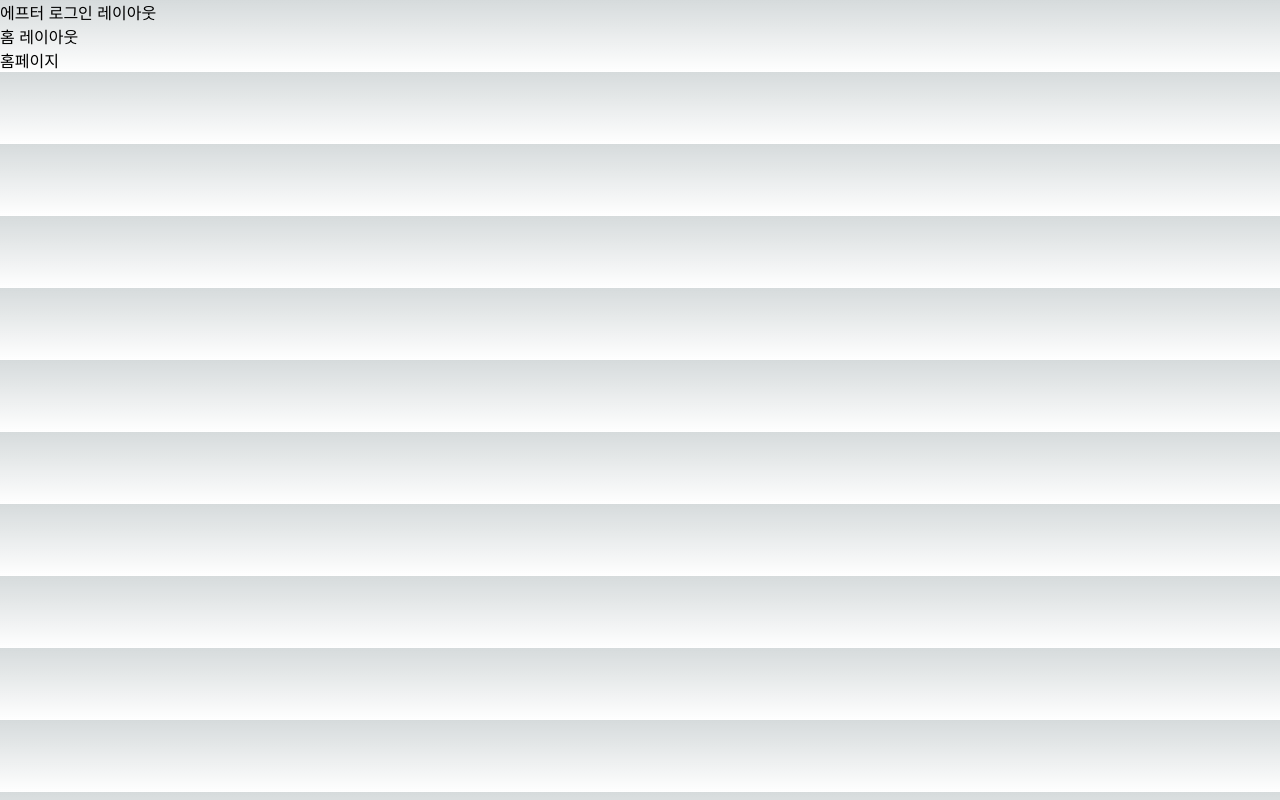
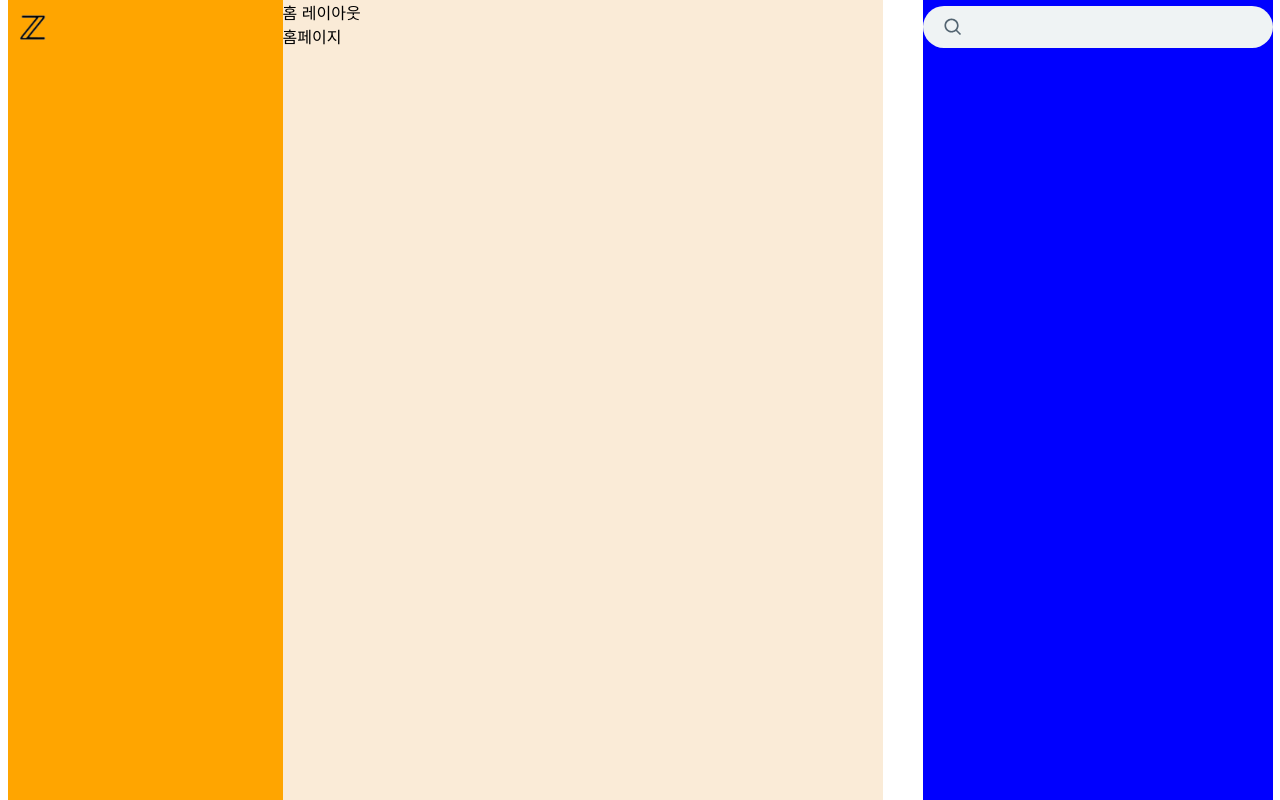
Before and after one commit to baeksehee/NextPlusReact-Query, a Next.js app in the folder z-com/: page /home in a window 1280 px wide. Built offline with nearby package versions, Linux system fonts and the light colour scheme.

Commit message:
Section02-레이아웃 클론하기

```diff
--- /dev/null
+++ b/z-com/src/app/(afterLogin)/layout.module.css
@@ -0,0 +1,98 @@
+.container {
+  display: flex;
+  align-items: stretch;
+  background-color: #fff;
+  color: black;
+}
+
+.leftSectionWrapper {
+  display: flex;
+  align-items: flex-end;
+  flex-direction: column;
+  flex-grow: 1;
+}
+
+.leftSection {
+  width: 275px;
+  height: 100dvh;
+}
+
+.leftSectionFixed {
+  background-color: orange;
+  position: fixed;
+  width: inherit;
+  height: 100dvh;
+  display: flex;
+  flex-direction: column;
+}
+
+.logo {
+  display: inline-block;
+  height: 56px;
+  margin-top: 2px;
+}
+
+.logoPill {
+  width: 50px;
+  height: 50px;
+  border-radius: 50%;
+  display: flex;
+  justify-content: center;
+  align-items: center;
+}
+.logoPill:hover {
+  background-color: rgba(15, 20, 25, 0.1);
+}
+
+.rightSectionWrapper {
+  display: flex;
+  align-items: flex-start;
+  height: 100dvh;
+  flex-direction: column;
+  flex-grow: 1;
+}
+
+.rightSectionInner {
+  height: 100%;
+  width: 990px;
+  display: flex;
+  justify-content: space-between;
+}
+
+.main {
+  background-color: antiquewhite;
+  width: 600px;
+  height: 200dvh;
+}
+
+.rightSection {
+  background-color: blue;
+  width: 350px;
+  height: 100%;
+}
+
+.search {
+  position: fixed;
+  height: 42px;
+  width: inherit;
+  border-radius: 21px;
+  background-color: rgb(239, 243, 244);
+  margin-top: 6px;
+  margin-bottom: 12px;
+  display: flex;
+  align-items: center;
+}
+
+.search svg {
+  margin-left: 20px;
+  fill: rgb(83, 100, 113);
+}
+
+.search input {
+  outline: none;
+  background-color: inherit;
+  border: none;
+  padding: 12px;
+  margin-left: 5px;
+  font-size: 15px;
+}
--- a/z-com/src/app/(afterLogin)/layout.tsx
+++ b/z-com/src/app/(afterLogin)/layout.tsx
@@ -1,4 +1,8 @@
 import { ReactNode } from "react";
+import style from "@/app/(afterLogin)/layout.module.css";
+import Link from "next/link";
+import Image from "next/image";
+import ZLogo from "../../../public/zlogo.png";
 
 export default function AfterLoginLayout({
   children,
@@ -6,9 +10,33 @@ export default function AfterLoginLayout({
   children: ReactNode;
 }) {
   return (
-    <div>
-      에프터 로그인 레이아웃
-      {children}
+    <div className={style.container}>
+      <header className={style.leftSectionWrapper}>
+        <section className={style.leftSection}>
+          <div className={style.leftSectionFixed}>
+            <Link className={style.logo} href="/home">
+              <div className={style.logoPill}>
+                <Image src={ZLogo} alt="z.com로고" width={40} height={40} />
+              </div>
+            </Link>
+          </div>
+        </section>
+      </header>
+      <div className={style.rightSectionWrapper}>
+        <div className={style.rightSectionInner}>
+          <main className={style.main}>{children}</main>
+          <section className={style.rightSection}>
+            <form className={style.search}>
+              <svg width={20} viewBox="0 0 24 24" aria-hidden="true">
+                <g>
+                  <path d="M10.25 3.75c-3.59 0-6.5 2.91-6.5 6.5s2.91 6.5 6.5 6.5c1.795 0 3.419-.726 4.596-1.904 1.178-1.177 1.904-2.801 1.904-4.596 0-3.59-2.91-6.5-6.5-6.5zm-8.5 6.5c0-4.694 3.806-8.5 8.5-8.5s8.5 3.806 8.5 8.5c0 1.986-.682 3.815-1.824 5.262l4.781 4.781-1.414 1.414-4.781-4.781c-1.447 1.142-3.276 1.824-5.262 1.824-4.694 0-8.5-3.806-8.5-8.5z"></path>
+                </g>
+              </svg>
+              <input type="search" />
+            </form>
+          </section>
+        </div>
+      </div>
     </div>
   );
 }
```
